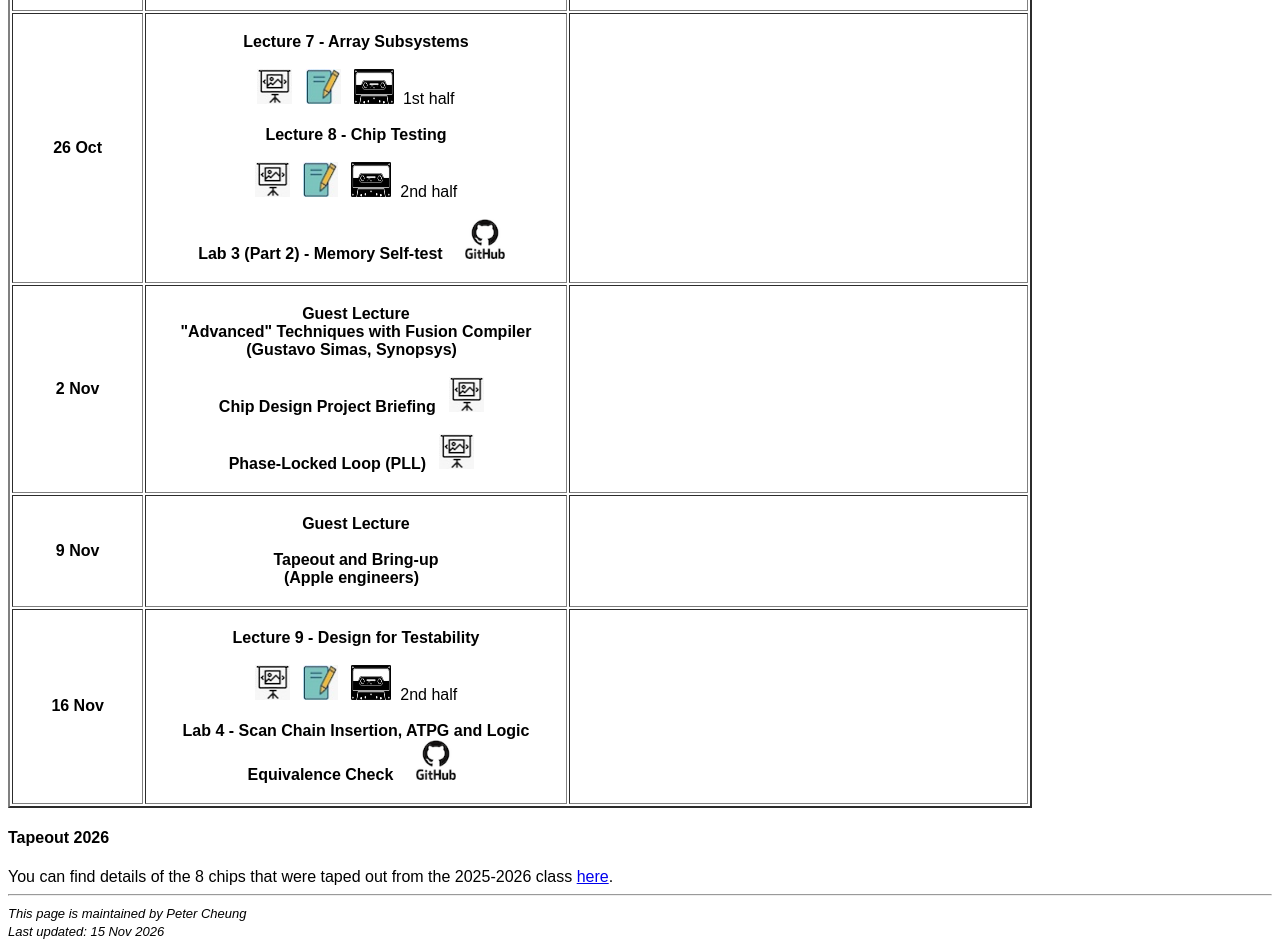
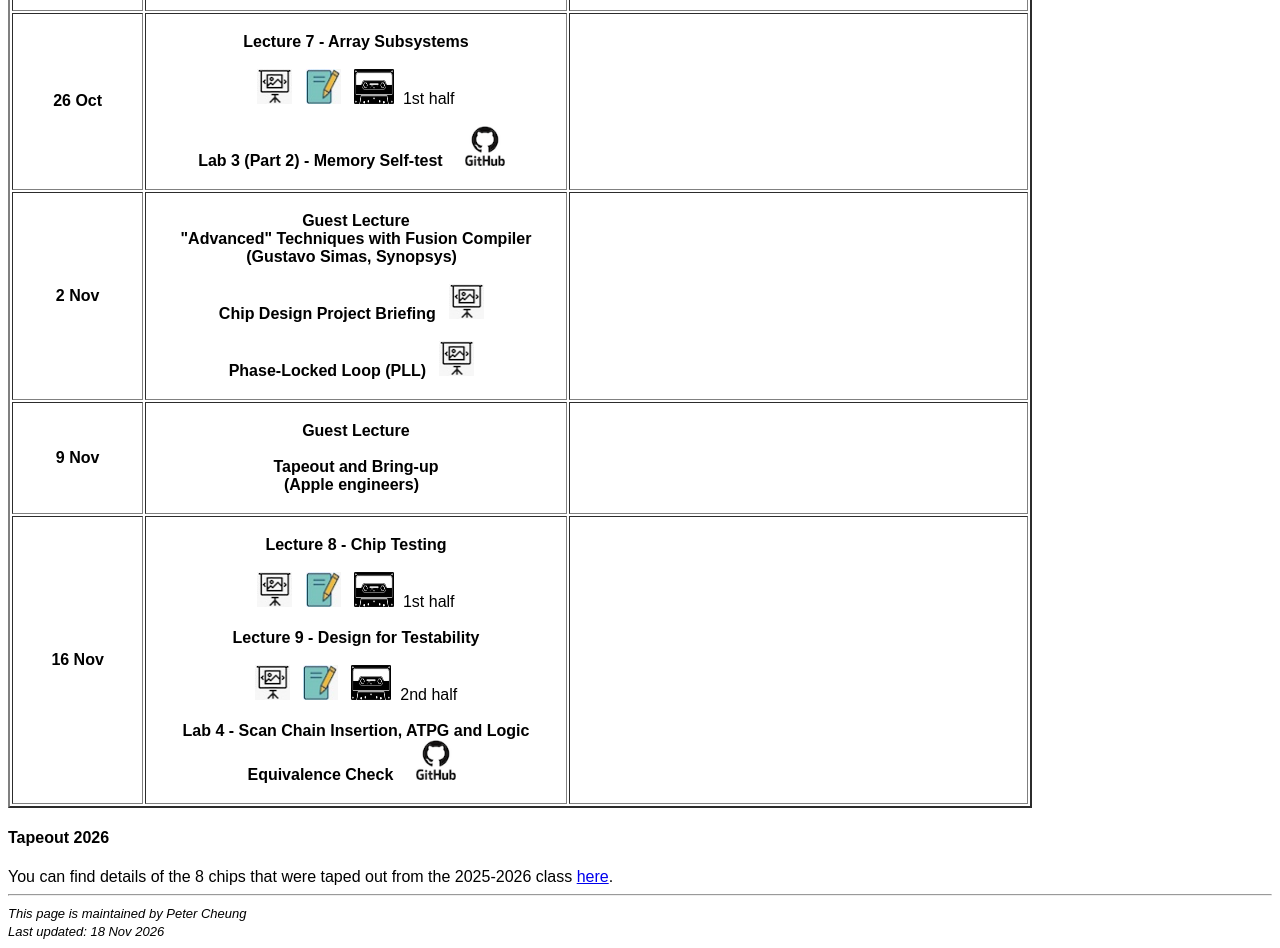
Before and after one commit to ELEC70142-Digital-VLSI-Design/course-website, a plain HTML site: page index.html in a window 1280 px wide. Shown: the part 1480-2428 px from the top of the page. Drawn offline with Linux system fonts and the light colour scheme.

Commit message:
add recordings

```diff
--- a/index.html
+++ b/index.html
@@ -167,13 +167,6 @@
 			<a href="https://imperial.cloud.panopto.eu/Panopto/Pages/Viewer.aspx?id=c3700bc1-b298-449a-925d-b4ec00e6da06"><img src="tape_icon.jpg" width="40" height="35" alt=""></a>&nbsp;&nbsp;1st half
 			</center><br>
 
-			<center><strong>Lecture 8 - Chip Testing</strong>
-			</center><br>
-		  	<center><a href="8 - VLSI chip testing (slides).pdf"><img src="slides_icon.jpg" width="35" height="35" alt=""></a>&nbsp;&nbsp;
-			<a href="8 - VLSI chip testing (notes).pdf"><img src="notes_icon.jpg" width="35" height="35" alt=""></a>&nbsp;&nbsp;
-			<a href="https://imperial.cloud.panopto.eu/Panopto/Pages/Viewer.aspx?id=c3700bc1-b298-449a-925d-b4ec00e6da06"><img src="tape_icon.jpg" width="40" height="35" alt=""></a>&nbsp;&nbsp;2nd half
-			</center><br>
-
 			<center><strong>Lab 3 (Part 2) - Memory Self-test</strong>&nbsp;&nbsp;&nbsp;&nbsp;
 			<a href="https://github.com/ELEC70142-Digital-VLSI-Design/Lab_3"><img src="github_icon.png" width="40" height="40" alt=""></a>&nbsp;&nbsp;
 			</center><br>
@@ -223,11 +216,18 @@
       	</center><br>
 		</td>
       	<td><br>
+			<center><strong>Lecture 8 - Chip Testing</strong>
+			</center><br>
+		  	<center><a href="8 - VLSI chip testing (slides).pdf"><img src="slides_icon.jpg" width="35" height="35" alt=""></a>&nbsp;&nbsp;
+			<a href="8 - VLSI chip testing (notes).pdf"><img src="notes_icon.jpg" width="35" height="35" alt=""></a>&nbsp;&nbsp;
+			<a href="https://imperial.cloud.panopto.eu/Panopto/Pages/Viewer.aspx?id=7d7cdf5a-a1d6-42be-971d-b4b400effa55"><img src="tape_icon.jpg" width="40" height="35" alt=""></a>&nbsp;&nbsp;1st half
+			</center><br>
+
 			<center><strong>Lecture 9 - Design for Testability</strong>
 			</center><br>
 		  	<center><a href="9 - Design for Testability (slides).pdf"><img src="slides_icon.jpg" width="35" height="35" alt=""></a>&nbsp;&nbsp;
 			<a href="9 - Design for Testability (notes).pdf"><img src="notes_icon.jpg" width="35" height="35" alt=""></a>&nbsp;&nbsp;
-			<a href=""><img src="tape_icon.jpg" width="40" height="35" alt=""></a>&nbsp;&nbsp;2nd half
+			<a href="https://imperial.cloud.panopto.eu/Panopto/Pages/Viewer.aspx?id=7d7cdf5a-a1d6-42be-971d-b4b400effa55"><img src="tape_icon.jpg" width="40" height="35" alt=""></a>&nbsp;&nbsp;2nd half
 			</center><br>
 
 			<center><strong>Lab 4 - Scan Chain Insertion, ATPG and Logic Equivalence Check</strong>&nbsp;&nbsp;&nbsp;&nbsp;
@@ -372,6 +372,6 @@ You can find details of the 8 chips that were taped out from the 2025-2026 class
 <hr>
 <font size="-1" face="Arial, Helvetica, sans-serif"><i>This page is maintained by Peter Cheung</i>
 <br>
-<i>Last updated: 15 Nov 2026</i></font>
+<i>Last updated: 18 Nov 2026</i></font>
 </body>
 </html>
```
